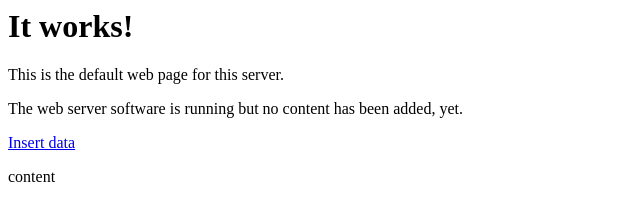
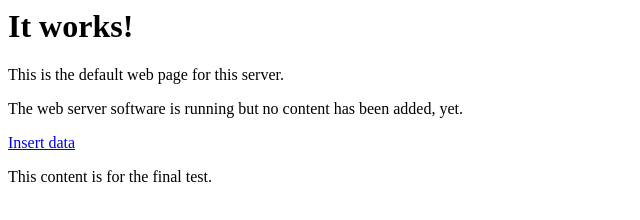
Before and after one commit to mingyuanyang/DEPproject, a plain HTML site: page Apache/www/index.html in a window 1280 px wide. Shown: the whole page, without its empty margins (0-640 px from the left). Drawn offline with Linux system fonts and the light colour scheme.

Commit message:
final test

```diff
--- a/Apache/www/index.html
+++ b/Apache/www/index.html
@@ -4,6 +4,6 @@
 <p>This is the default web page for this server.</p>
 <p>The web server software is running but no content has been added, yet.</p>
 <a href="form.html">Insert data</a>
-<p>content</p>
+<p>This content is for the final test.</p>
 </body>
 </html>
```
